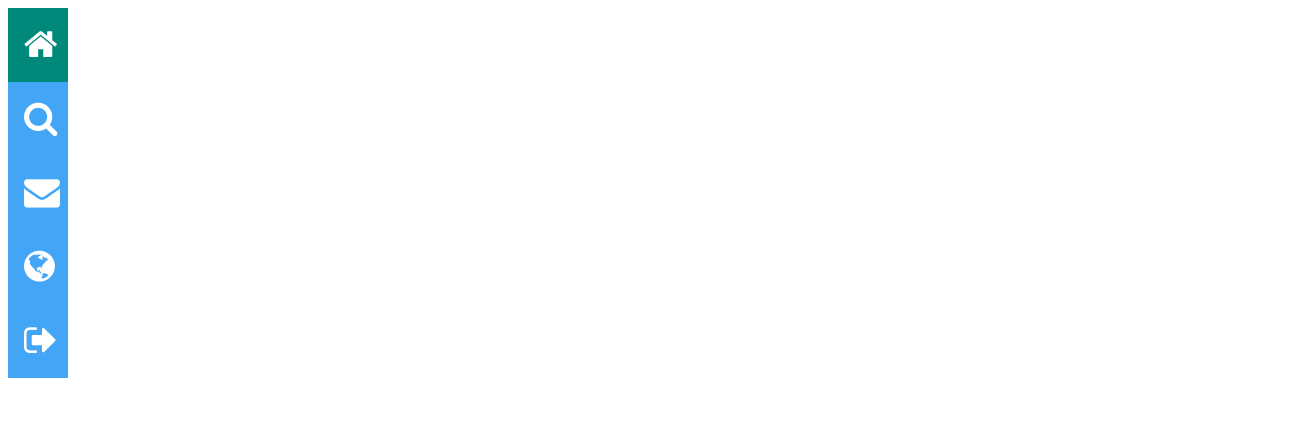
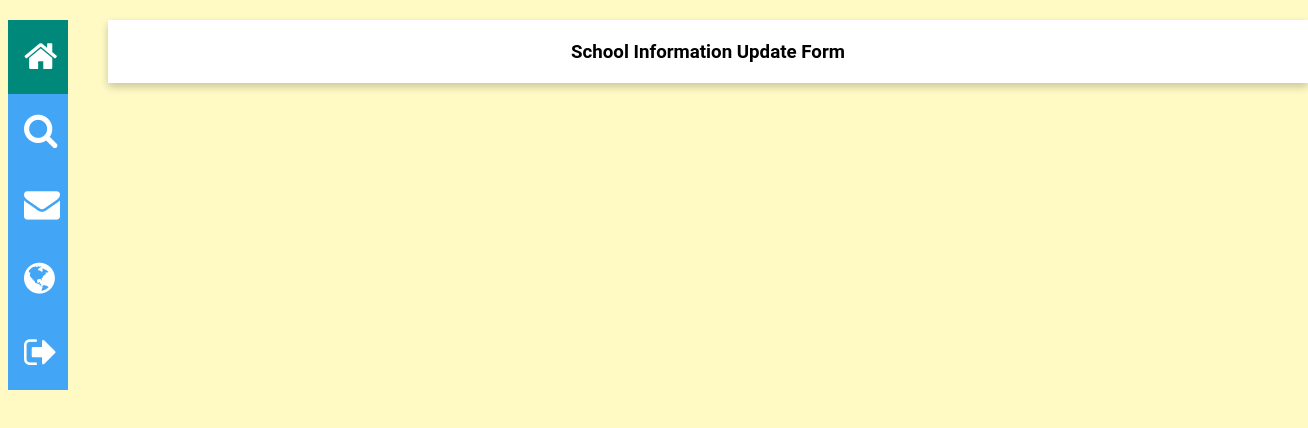
Before and after one commit to chsvk/FireStoreAdminTest, a plain HTML site: page Html/DashBoard.html in a window 1280 px wide. Shown: the whole page, 1308 px wide, since content can reach past the window. Drawn offline with Linux system fonts and the light colour scheme.

Commit message:
Change Zero

```diff
--- a/Html/DashBoard.html
+++ b/Html/DashBoard.html
@@ -10,12 +10,18 @@
 <body>
 
 
-<div class="icon-bar">
+<div id="Menu" class="icon-bar">
   <a class="active" href="#"><i class="fa fa-home"></i></a>
   <a href="#"><i class="fa fa-search"></i></a>
   <a href="#"><i class="fa fa-envelope"></i></a>
   <a href="#"><i class="fa fa-globe"></i></a>
   <a onclick="LogOut()" href="#"><i class="fa fa-sign-out"></i></a>
 </div>
+     <div id="content" class="card">
+        <div class="container">
+            <h3> School Information Update Form </h3>
+         </div>
+    </div>
+
 </body>
 </html>
--- a/Style/DashBoard.css
+++ b/Style/DashBoard.css
@@ -1,6 +1,30 @@
+.card {
+    /* Add shadows to create the "card" effect */
+    background: white;
+    box-shadow: 0 4px 8px 0 rgba(0,0,0,0.2);
+    transition: 0.3s;
+    width: 1200px;
+    margin: auto;
+    margin-top: 20px;
+    height: auto;
+
+}
+
+/* On mouse-over, add a deeper shadow */
+.card:hover {
+    box-shadow: 0 8px 16px 0 rgba(0,0,0,0.2);
+}
+
+/* Add some padding inside the card container */
+.container {
+    padding: 2px 16px;
+}
+
 .icon-bar {
     width: 60px; /* Set a specific width */
     background-color: #42A5F5; /* Dark-grey background */
+    display: inline-block;
+    float: left;
 }
 
 .icon-bar a {
@@ -19,3 +43,18 @@
 .active {
     background-color: #00897B; /* Add an active/current color */
 }
+
+body{
+    background: #FFF9C4;
+}
+
+#Menu{
+  align-items: flex-end;
+    width: 60px;
+}
+
+#content{
+    margin-left: 100px;
+    text-align: center;
+    font-family: 'Roboto', sans-serif;
+}
```
Also changed, not shown: Html/index.html (renamed from index.html).
